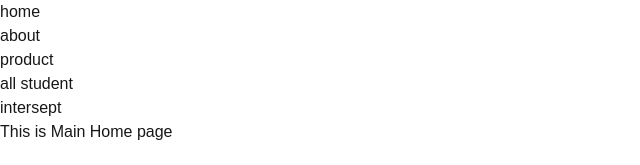
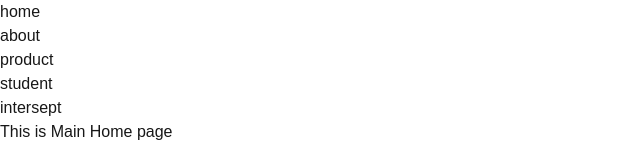
Before and after one commit to saidurrahman179/basicNextjs, a Next.js app: page / in a window 1280 px wide. Shown: the top 165 px of the page, without its empty margins (0-640 px from the left). Built offline with nearby package versions, Linux system fonts and the light colour scheme.

Commit message:
Update MainNav.js

```diff
--- a/src/components/MainNav.js
+++ b/src/components/MainNav.js
@@ -20,7 +20,7 @@ const MainNav = () => {
                 </li>
 
         <li>
-                    <Link href="/student/api">all student</Link>
+                    <Link href="/student/api">student</Link>
 
                 </li>
         <li>
```
